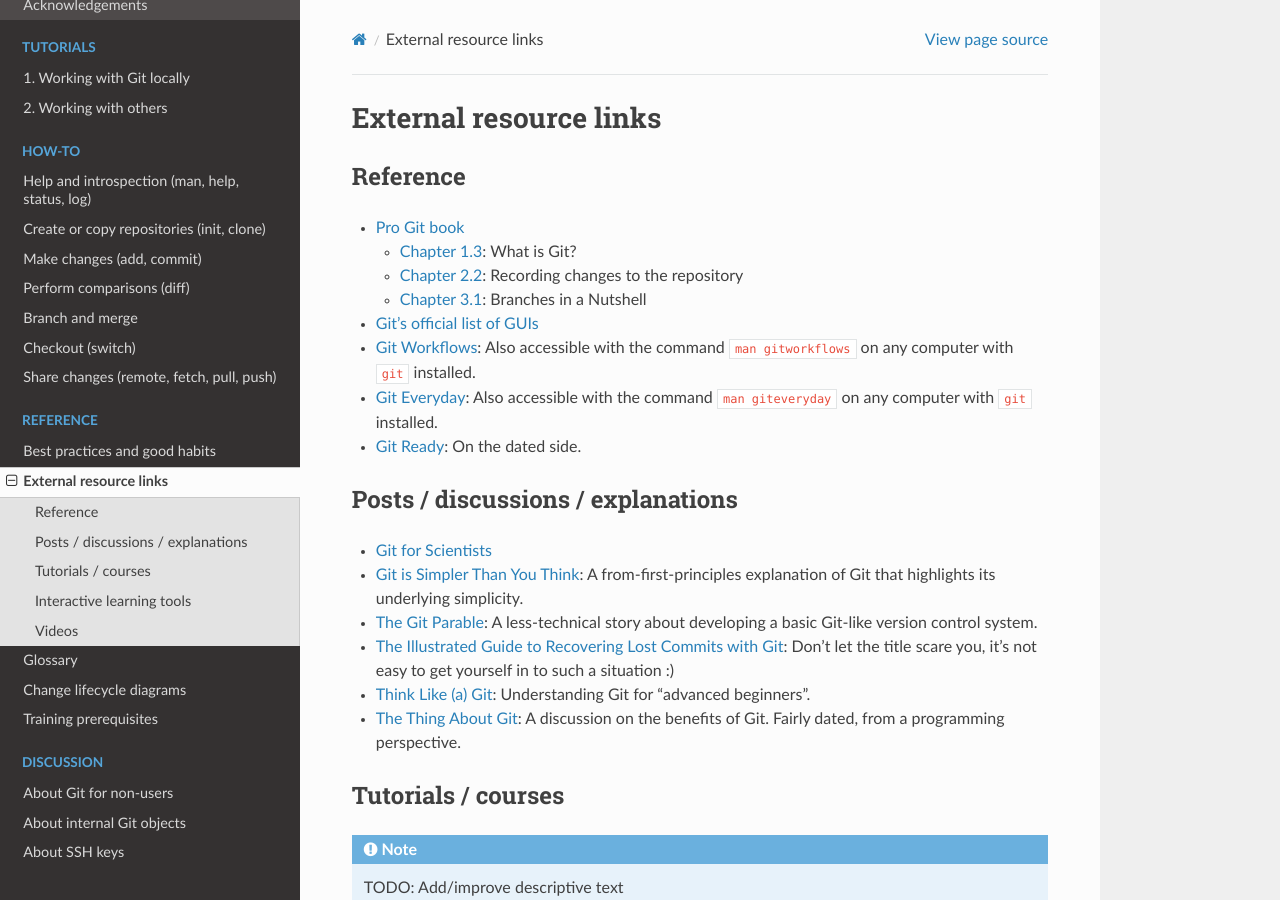
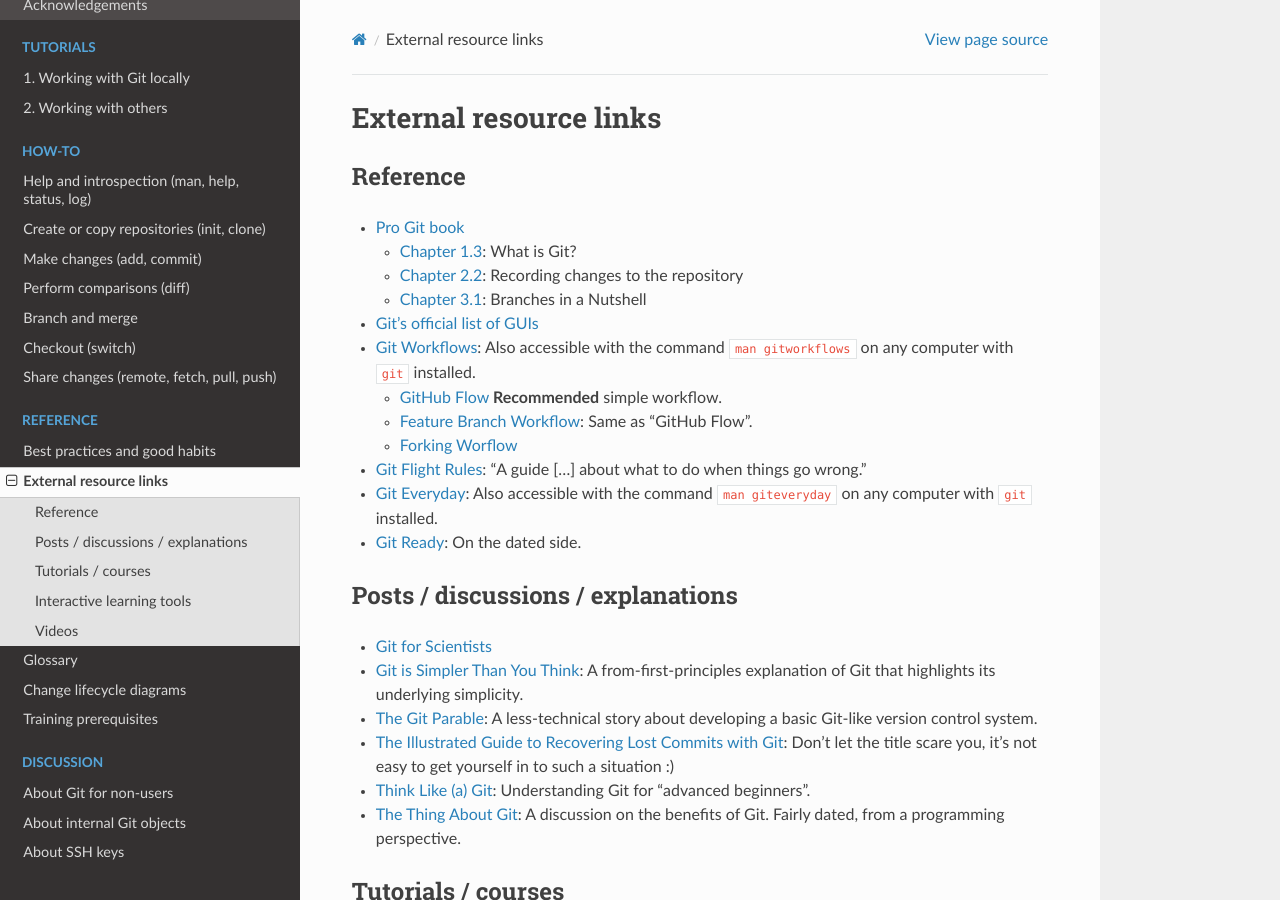
Before and after one commit to nsidc/git-training, a Sphinx documentation site: the page built from doc/reference/external-resources.md, in a window 1280 px wide and 900 px high. Built offline with Sphinx 7.4.7 and the Read the Docs theme 2.0.0, drawn with Linux system fonts in a browser that asks for light colours.

Commit message:
Add new external materials suggested by Twila

```diff
--- a/doc/reference/external-resources.md
+++ b/doc/reference/external-resources.md
@@ -12,6 +12,13 @@
 * [Git's official list of GUIs](https://git-scm.com/downloads/guis)
 * [Git Workflows](https://git-scm.com/docs/gitworkflows): Also accessible with the
   command `man gitworkflows` on any computer with `git` installed.
+  * [GitHub Flow](https://docs.github.com/en/get-started/quickstart/github-flow)
+    **Recommended** simple workflow.
+  * [Feature Branch Workflow](https://www.atlassian.com/git/tutorials/comparing-workflows/feature-branch-workflow):
+    Same as "GitHub Flow".
+  * [Forking Worflow](https://www.atlassian.com/git/tutorials/comparing-workflows/forking-workflow)
+* [Git Flight Rules](https://github.com/k88hudson/git-flight-rules): "A guide [...]
+  about what to do when things go wrong."
 * [Git Everyday](https://git-scm.com/docs/giteveryday): Also accessible with the command
   `man giteveryday` on any computer with `git` installed.
 * [Git Ready](https://gitready.com/): On the dated side.
```
